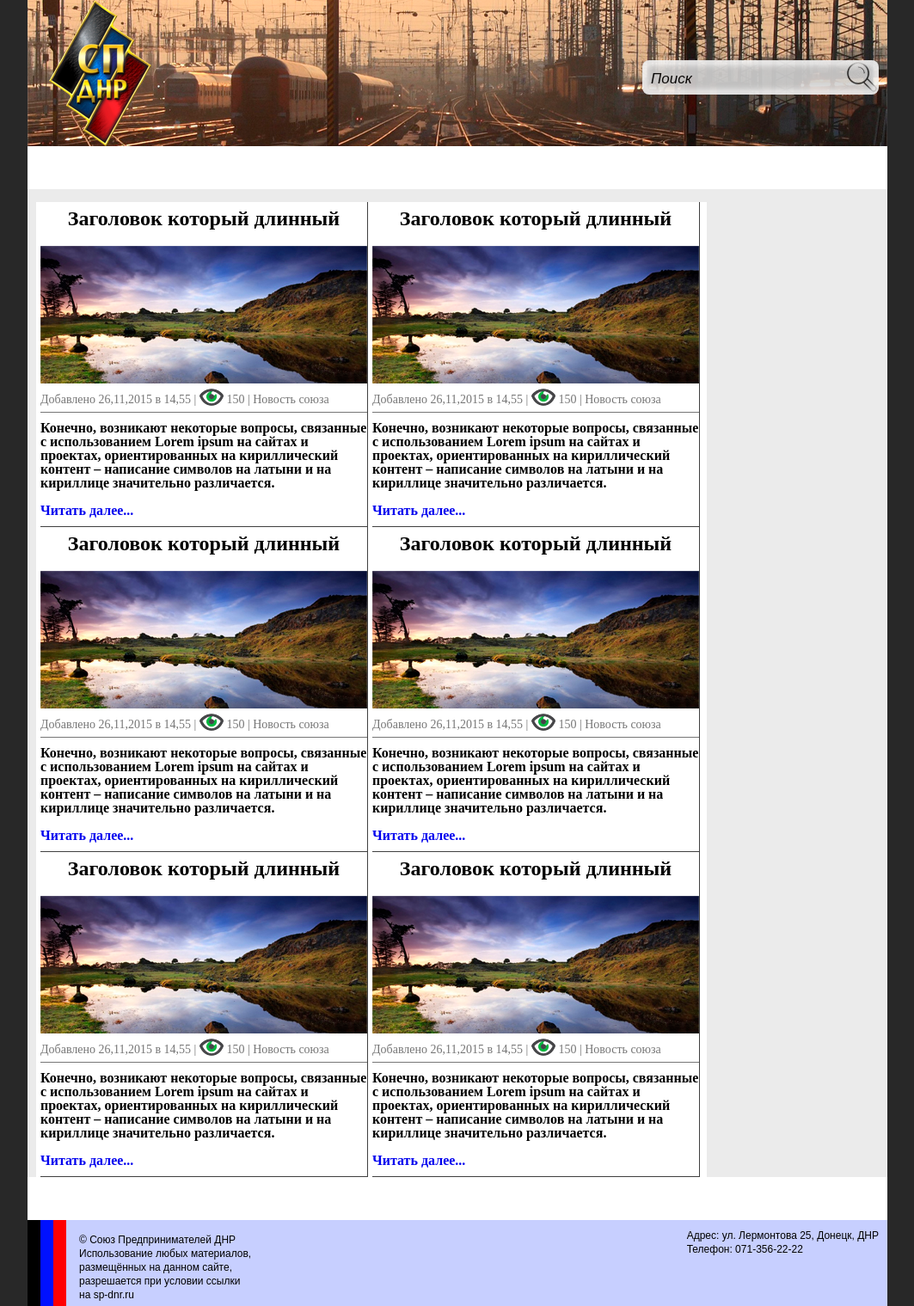
After one commit to Klym/sp-dnr, a PHP site: page /news.php in a window 1280 px wide. The commit adds this page. Shown: the whole page at 86% size, without its empty margins (108-1171 px from the left). Run offline with PHP 8.4, Linux system fonts and the light colour scheme.

Commit message:
add news styles

```diff
--- a/css/style.css
+++ b/css/style.css
@@ -14,8 +14,16 @@ p {
 	width:1000px;
 	margin:0 auto;
 	background-color:#FFF;
+
+	background-repeat:no-repeat;
+}
+
+#wrapper.main {
 	background-image:url(../img/background.jpg);
-	background-repeat:no-repeat;
+}
+
+#wrapper.news {
+	background-image:url(../img/header.jpg);
 }
 
 #wrapper > header {
@@ -92,7 +100,7 @@ section {
 	height:450px;
 }
 
-article {
+#wrapper > section > article {
 	float:left;
 	width:464px;
 	height:186px;
@@ -103,11 +111,11 @@ article {
 	box-shadow:inset 5px 5px 10px -2px rgba(0,0,0,.75);
 }
 
-article:nth-child(even) {
+#wrapper > section > article:nth-child(even) {
 	border-top-right-radius:15px;
 }
 
-article > header {
+#wrapper > section > article > header {
 	font-family:"Comic Sans MS", cursive;
 	font-size:18px;
 	border-bottom:1px solid #000;
@@ -143,6 +151,68 @@ article a {
 
 article a:hover {
 	text-decoration:underline;
+}
+
+#news {
+	display:-webkit-box;
+	display:-moz-box;
+	display:-ms-box;
+	display:flex;
+	background-color:#ebebeb;
+	padding:15px 0 0 10px;
+}
+
+#news > section {
+	width:780px;
+	height:100%;
+	background-color:#FFF;
+}
+
+#news > section > article {
+	float:left;
+	width:380px;
+	padding:7px 0 10px 0;
+	margin-left:5px;
+	border-bottom:1px solid #404040;
+	border-right:1px solid #404040;
+}
+
+/*#news > section > article:nth-child(even) {
+	padding-bottom:40px;
+}*/
+
+#news > section > article .newsTitle {
+	font-size:24px;
+	font-weight:bold;
+	text-align:center;
+}
+
+#news > section > article > .newsImg {
+	margin-top:20px;
+}
+
+#news > section > article > .newsInfo {
+	color:#767676;
+	font-size:14px;
+	height:25px;
+	border-bottom:1px solid #767676;
+	padding-bottom:5px;
+	margin-bottom:10px;
+}
+
+.eye {
+	position:relative;
+	top:3px;
+}
+
+#news > section > article > p {
+	font-family:"Times New Roman", Times, serif;
+	font-size:16px;
+	font-weight:bold;
+}
+
+#news > aside {
+	width:210px;
 }
 
 #partners {
--- a/index.php
+++ b/index.php
@@ -6,10 +6,10 @@
 <link rel="stylesheet" type="text/css" href="css/style.css">
 <script src="js/scripts.js"></script>
 <script src="js/Partners.js"></script>
-<title>Союз Предпринимателей ДНР</title>
+<title>Союз Предпринимателей ДНР - Главная</title>
 </head>
 <body>
-	<div id="wrapper">
+	<div id="wrapper" class="main">
     	<header>
         	<div id="logo"></div>
             <div id="search">
--- /dev/null
+++ b/news.php
@@ -0,0 +1,88 @@
+<!doctype html>
+<html>
+<head>
+<meta charset="utf-8">
+<link rel="stylesheet" type="text/css" href="css/reset.css">
+<link rel="stylesheet" type="text/css" href="css/style.css">
+<script src="js/scripts.js"></script>
+<script src="js/Partners.js"></script>
+<title>Союз Предпринимателей ДНР - Новости</title>
+</head>
+<body>
+	<div id="wrapper" class="news">
+    	<header>
+        	<div id="logo"></div>
+            <div id="search">
+            	<form method="get" name="search">
+                    <input type="search" placeholder="Поиск" name="keywords">
+                    <input type="submit" value="">
+				</form>
+            </div>
+        </header>
+        <nav></nav>
+        <div id="news">
+            <section>
+                <article>
+                	<div class="newsTitle">Заголовок который длинный</div>
+                    <div class="newsImg"><img src="img/newsImg.jpg" width="380" height="160" alt="Изображение новости"></div>
+                    <div class="newsInfo">Добавлено 26,11,2015 в 14,55 | <span class="eye"><img src="img/eye.png" width="28" height="20" alt="Просмотры"></span> 150 | Новость союза</div>
+                    <p>Конечно, возникают некоторые вопросы, связанные с использованием Lorem ipsum на сайтах и проектах, ориентированных на
+кириллический контент – написание символов на латыни и на кириллице значительно различается.</p><br><p><a href="#">Читать далее...</a></p>
+                </article>
+				<article>
+                	<div class="newsTitle">Заголовок который длинный</div>
+                    <div class="newsImg"><img src="img/newsImg.jpg" width="380" height="160" alt="Изображение новости"></div>
+                    <div class="newsInfo">Добавлено 26,11,2015 в 14,55 | <span class="eye"><img src="img/eye.png" width="28" height="20" alt="Просмотры"></span> 150 | Новость союза</div>
+                    <p>Конечно, возникают некоторые вопросы, связанные с использованием Lorem ipsum на сайтах и проектах, ориентированных на
+кириллический контент – написание символов на латыни и на кириллице значительно различается.</p><br><p><a href="#">Читать далее...</a></p>
+                </article>
+                <article>
+                	<div class="newsTitle">Заголовок который длинный</div>
+                    <div class="newsImg"><img src="img/newsImg.jpg" width="380" height="160" alt="Изображение новости"></div>
+                    <div class="newsInfo">Добавлено 26,11,2015 в 14,55 | <span class="eye"><img src="img/eye.png" width="28" height="20" alt="Просмотры"></span> 150 | Новость союза</div>
+                    <p>Конечно, возникают некоторые вопросы, связанные с использованием Lorem ipsum на сайтах и проектах, ориентированных на
+кириллический контент – написание символов на латыни и на кириллице значительно различается.</p><br><p><a href="#">Читать далее...</a></p>
+                </article>
+                <article>
+                	<div class="newsTitle">Заголовок который длинный</div>
+                    <div class="newsImg"><img src="img/newsImg.jpg" width="380" height="160" alt="Изображение новости"></div>
+                    <div class="newsInfo">Добавлено 26,11,2015 в 14,55 | <span class="eye"><img src="img/eye.png" width="28" height="20" alt="Просмотры"></span> 150 | Новость союза</div>
+                    <p>Конечно, возникают некоторые вопросы, связанные с использованием Lorem ipsum на сайтах и проектах, ориентированных на
+кириллический контент – написание символов на латыни и на кириллице значительно различается.</p><br><p><a href="#">Читать далее...</a></p>
+                </article>
+                <article>
+                	<div class="newsTitle">Заголовок который длинный</div>
+                    <div class="newsImg"><img src="img/newsImg.jpg" width="380" height="160" alt="Изображение новости"></div>
+                    <div class="newsInfo">Добавлено 26,11,2015 в 14,55 | <span class="eye"><img src="img/eye.png" width="28" height="20" alt="Просмотры"></span> 150 | Новость союза</div>
+                    <p>Конечно, возникают некоторые вопросы, связанные с использованием Lorem ipsum на сайтах и проектах, ориентированных на
+кириллический контент – написание символов на латыни и на кириллице значительно различается.</p><br><p><a href="#">Читать далее...</a></p>
+                </article>
+                <article>
+                	<div class="newsTitle">Заголовок который длинный</div>
+                    <div class="newsImg"><img src="img/newsImg.jpg" width="380" height="160" alt="Изображение новости"></div>
+                    <div class="newsInfo">Добавлено 26,11,2015 в 14,55 | <span class="eye"><img src="img/eye.png" width="28" height="20" alt="Просмотры"></span> 150 | Новость союза</div>
+                    <p>Конечно, возникают некоторые вопросы, связанные с использованием Lorem ipsum на сайтах и проектах, ориентированных на
+кириллический контент – написание символов на латыни и на кириллице значительно различается.</p><br><p><a href="#">Читать далее...</a></p>
+                </article>
+            </section>
+            <aside>
+
+            </aside>
+        </div>
+        <footer>
+        	<div id="dnr-big-flag"></div>
+            <div id="copyright">
+            	<p>© Союз Предпринимателей ДНР<br>
+                Использование любых материалов,<br>
+                размещённых на данном сайте,<br>
+                разрешается при условии ссылки<br>
+                на sp-dnr.ru</p>
+            </div>
+            <address>
+                <p>Адрес: ул. Лермонтова 25, Донецк, ДНР<br>
+                Телефон: 071-356-22-22</p>
+            </address>
+        </footer>
+    </div>
+</body>
+</html>
```
Also changed, not shown: img/eye.png (added), img/header.jpg (added), img/newsImg.jpg (added).
